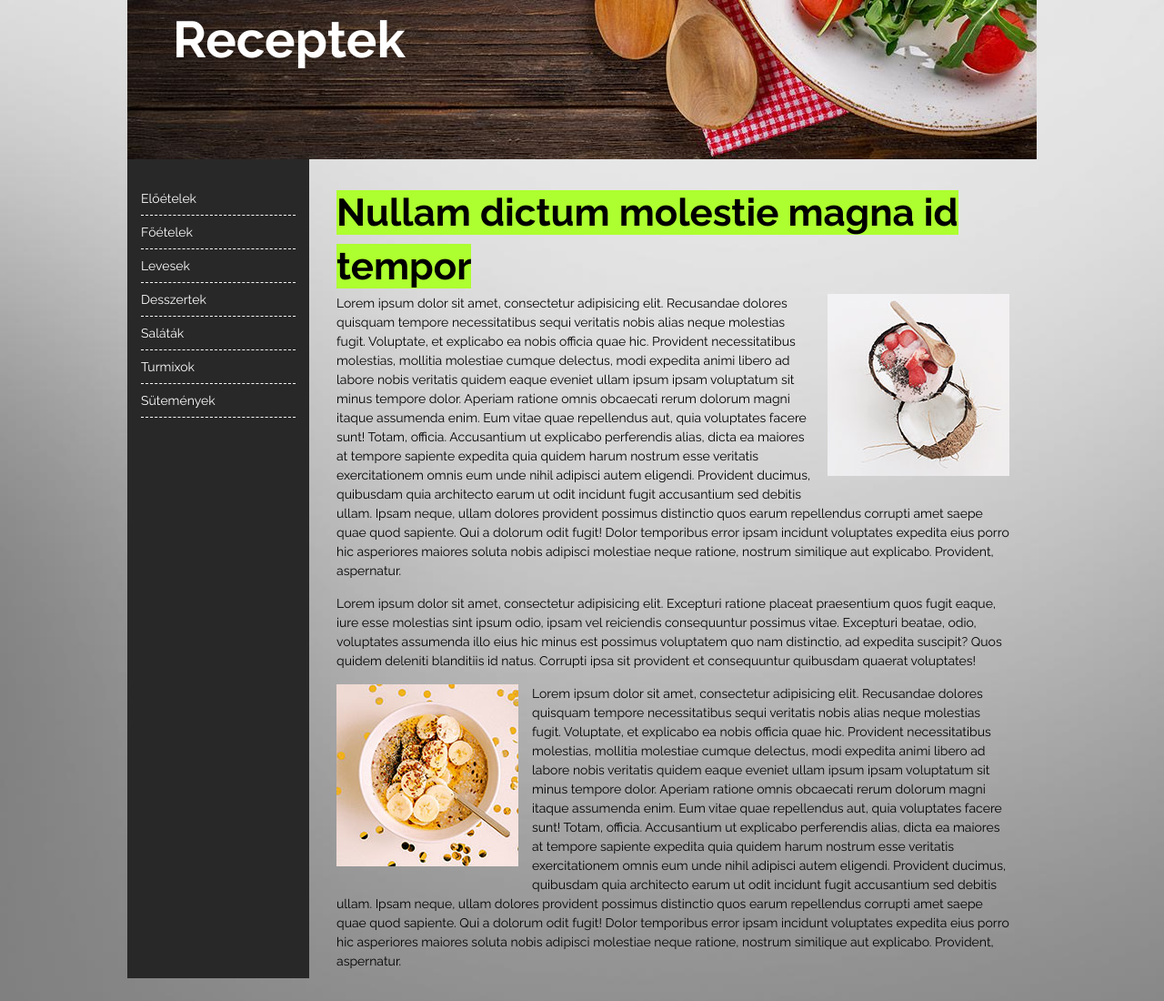
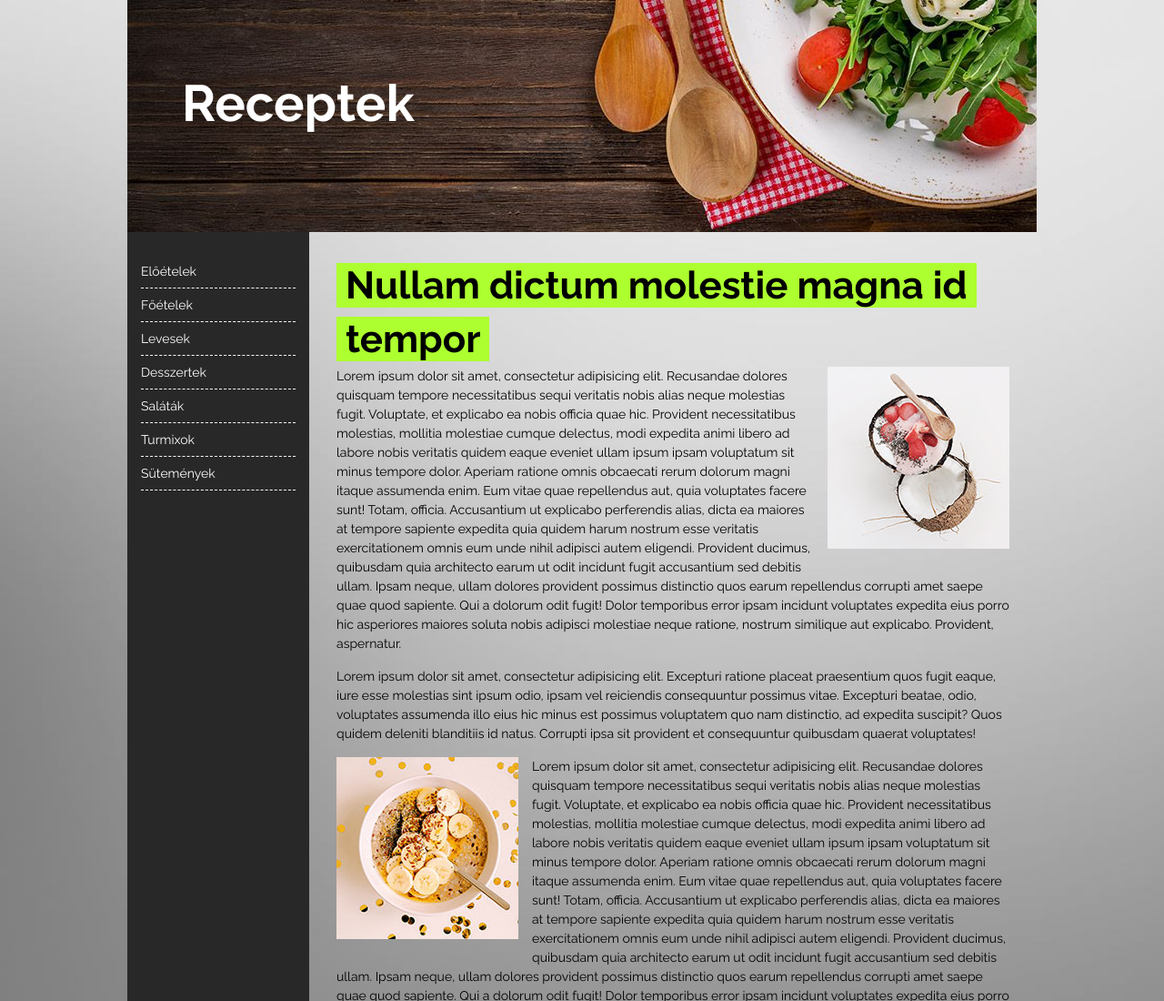
Before and after one commit to respat/rspt-web, a plain HTML site: page index.html in a window 1280 px wide. Shown: the top 1100 px of the page at 91% size. Drawn offline with Linux system fonts and the light colour scheme.

Commit message:
final project

```diff
--- a/style/style.css
+++ b/style/style.css
@@ -8,14 +8,13 @@
 }
 
 #header {
-    margin-top: -80px;
     background: url('../img/bg-header.jpg');
     height: 255px;
 }
 
 #header h1 {
     font-size: 4rem;
-    padding: 90px 50px;
+    padding: 80px 60px;
     color: white;
 }
 
@@ -79,6 +78,7 @@
     -webkit-box-decoration-break: clone;
     -o-box-decoration-break: clone;
     box-decoration-break: clone;
+    padding: 0 10px;
     background-color: greenyellow;
 }
 
```
